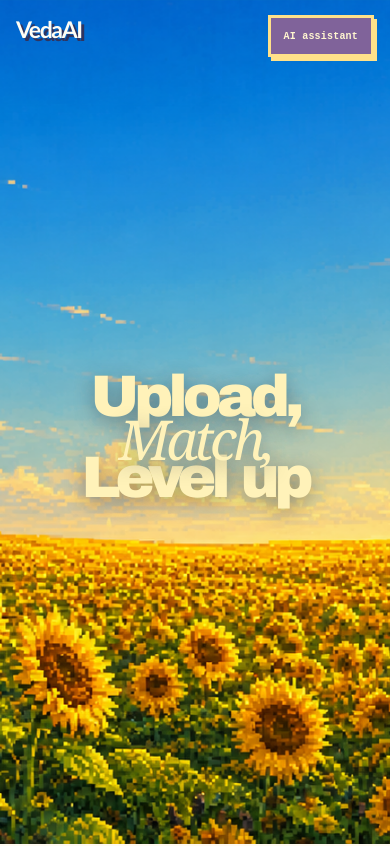
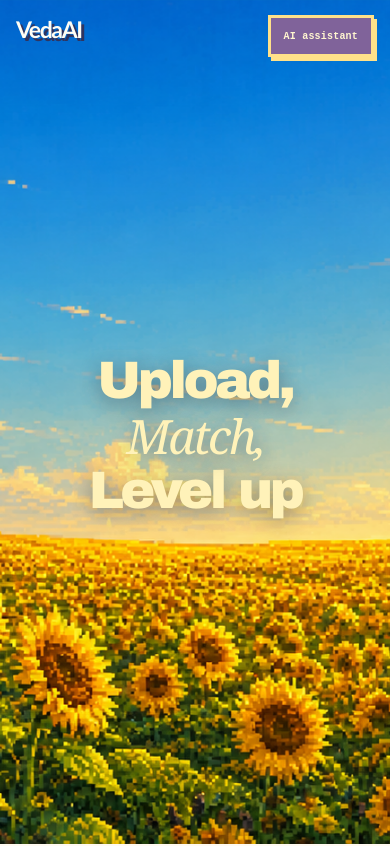
Before and after one commit to AV-iesy/vedaAI, a Next.js app: page / in a window 390 px wide. Shown: the top 846 px of the page. Built offline with nearby package versions, Linux system fonts and the light colour scheme.

Commit message:
style: add breathing room to scenery headline

```diff
--- a/app/globals.css
+++ b/app/globals.css
@@ -44,13 +44,13 @@ button:focus-visible, input:focus-visible, label:focus-within { outline: 3px sol
 .scenery-header { position: absolute; inset: 0 0 auto; z-index: 2; display: flex; align-items: flex-start; justify-content: space-between; padding: 24px 30px; }
 .scenery-wordmark { color: var(--paper); font-size: 28px; font-weight: 900; letter-spacing: -.06em; text-shadow: 3px 3px 0 rgba(53, 47, 82, .9); }
 .ai-assistant-button { min-height: 48px; padding: 0 20px; display: inline-flex; align-items: center; justify-content: center; color: #fff6d0; border: 3px solid #ffe18a; border-radius: 0; background: #80639a; box-shadow: 5px 6px 0 #ffe18a; font-family: "Courier New", monospace; font-size: 13px; font-weight: 900; letter-spacing: .02em; cursor: pointer; transition: transform .12s ease, box-shadow .12s ease, background .12s ease, color .12s ease; }
-.ai-assistant-button:hover { color: #56305f; background: var(--pink); transform: translate(2px, 2px); box-shadow: 3px 4px 0 #ffe18a; }
+.ai-assistant-button:hover { color: #56305f; background: #f2dfbd; transform: translate(2px, 2px); box-shadow: 3px 4px 0 #ffe18a; }
 .ai-assistant-button:focus-visible { outline: 3px solid var(--paper); outline-offset: 5px; }
 .scenery-title { position: absolute; inset: 0; z-index: 1; display: grid; place-items: center; padding: 100px 30px 60px; text-align: center; pointer-events: none; }
-.scenery-title h1 { width: min(900px, 100%); margin: 0; color: #fff2b9; font-size: clamp(66px, 8.5vw, 128px); line-height: .7; text-shadow: 0 5px 20px rgba(30, 42, 60, .42); transform: translateY(-3%); }
-.scenery-title__upload, .scenery-title__level { display: block; font-family: "Arial Black", "Helvetica Neue", Arial, sans-serif; font-style: normal; font-weight: 900; letter-spacing: -.085em; }
+.scenery-title h1 { width: min(820px, 100%); margin: 0; display: grid; gap: clamp(14px, 1.8vw, 28px); color: #fff2b9; font-size: clamp(58px, 7.3vw, 112px); line-height: .84; text-shadow: 0 5px 20px rgba(30, 42, 60, .42); transform: translateY(-3%); }
+.scenery-title__upload, .scenery-title__level { display: block; font-family: "Arial Black", "Helvetica Neue", Arial, sans-serif; font-style: normal; font-weight: 900; letter-spacing: -.065em; }
 .scenery-title__upload { padding-right: .45em; text-align: left; }
-.scenery-title__match { position: relative; z-index: 1; display: block; margin: -.02em 0 -.13em; padding-left: .34em; font-family: Georgia, "Times New Roman", serif; font-size: .94em; font-weight: 400; font-style: italic; letter-spacing: -.075em; text-align: center; }
+.scenery-title__match { position: relative; z-index: 1; display: block; padding-left: .34em; font-family: Georgia, "Times New Roman", serif; font-size: .9em; font-weight: 400; font-style: italic; letter-spacing: -.055em; text-align: center; }
 .scenery-title__level { padding-left: .36em; text-align: right; }
 .upload-shell { position: relative; min-height: 100vh; overflow: hidden; background-color: var(--canvas); background-image: linear-gradient(90deg, rgba(140, 116, 205, .08) 1px, transparent 1px), linear-gradient(rgba(140, 116, 205, .08) 1px, transparent 1px); background-size: 24px 24px; }
 .upload-shell::before, .upload-shell::after { content: ""; position: absolute; pointer-events: none; z-index: 0; }
@@ -217,9 +217,8 @@ button:focus-visible, input:focus-visible, label:focus-within { outline: 3px sol
   .scenery-wordmark { font-size: 23px; }
   .ai-assistant-button { min-height: 42px; padding: 0 13px; font-size: 10px; box-shadow: 3px 4px 0 #ffe18a; }
   .scenery-title { padding: 88px 18px 50px; }
-  .scenery-title h1 { font-size: clamp(48px, 15vw, 70px); line-height: .74; }
+  .scenery-title h1 { gap: 12px; font-size: clamp(44px, 13.5vw, 64px); line-height: .86; }
   .scenery-title__upload, .scenery-title__match, .scenery-title__level { padding: 0; text-align: center; }
-  .scenery-title__match { margin: .02em 0 -.08em; }
   .upload-hero { width: min(100% - 20px, 560px); padding: 45px 10px 34px; }
   .hero-copy { padding: 22px 16px 28px; }
   .hero-kicker { margin-left: auto; margin-right: auto; }
```
Also changed, not shown: .21st/DESIGN.md, .21st/design.json.
